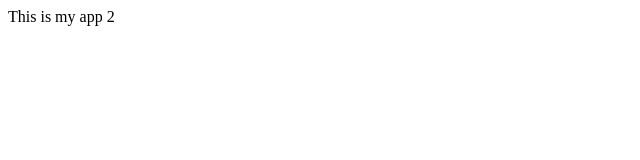
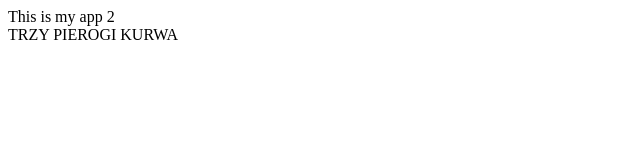
Before and after one commit to matmazur/myappsample, a plain HTML site: page index.html in a window 1280 px wide. Shown: the whole page, without its empty margins (0-640 px from the left). Drawn offline with Linux system fonts and the light colour scheme.

Commit message:
Initial commit

```diff
--- a/index.html
+++ b/index.html
@@ -4,5 +4,7 @@
   </head>
   <body>
     This is my app 2
+    <br>
+    TRZY PIEROGI KURWA
   </body>
 </html>
```
